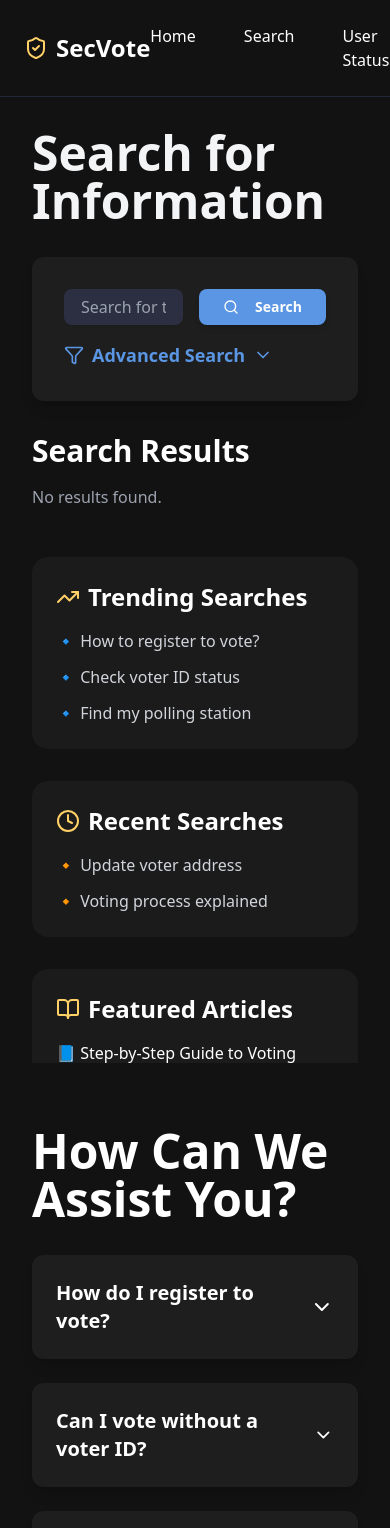
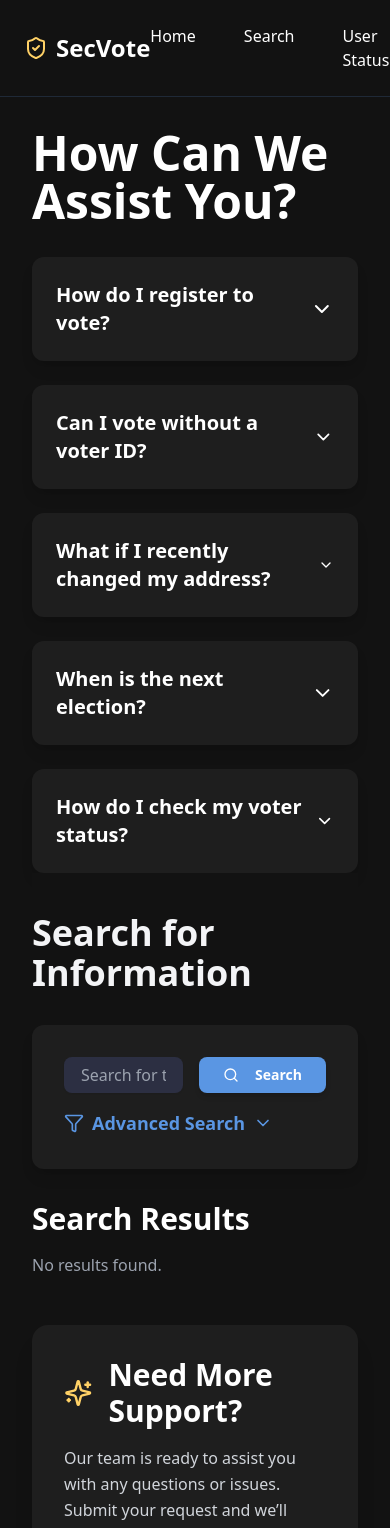
Before and after one commit to anushka312/SecVote, a React (Vite) app in the folder client/: page /help in a window 390 px wide. Shown: the top 1528 px of the page. Built offline with nearby package versions, Linux system fonts and the light colour scheme.

Commit message:
fix minor css issue

```diff
--- a/client/src/components/help/Help.jsx
+++ b/client/src/components/help/Help.jsx
@@ -2,7 +2,15 @@ import { useState } from "react";
 import { Input } from "@/components/ui/input";
 import { Textarea } from "@/components/ui/textarea";
 import { Button } from "@/components/ui/button";
-import { ChevronDown, Mail, MessageCircle, PhoneCall, HelpCircle, Sparkles } from "lucide-react";
+import {
+  ChevronDown,
+  Mail,
+  MessageCircle,
+  PhoneCall,
+  HelpCircle,
+  Sparkles,
+} from "lucide-react";
+import SearchPage from "../searchPage/Search.jsx";
 
 const faqs = [
   {
@@ -27,7 +35,7 @@ const faqs = [
   },
 ];
 
-export function HelpSupport() {
+const Help = () => {
   const [openIndex, setOpenIndex] = useState(null);
 
   const toggleFAQ = (index) => {
@@ -35,6 +43,7 @@ export function HelpSupport() {
   };
 
   return (
+    <>
       <div className="p-8 md:p-16 mx-auto grid grid-cols-1 lg:grid-cols-3 gap-12 bg-[#121212] text-white">
         {/* FAQ Section */}
         <div className="col-span-1 lg:col-span-2">
@@ -44,13 +53,20 @@ export function HelpSupport() {
 
           <div className="space-y-6">
             {faqs.map((faq, index) => (
-            <div key={index} className="bg-[#1e1e1e] p-6 rounded-xl shadow-lg hover:shadow-xl transition-transform duration-300">
+              <div
+                key={index}
+                className="bg-[#1e1e1e] p-6 rounded-xl shadow-lg hover:shadow-xl transition-transform duration-300"
+              >
                 <div
                   className="flex items-center justify-between cursor-pointer"
                   onClick={() => toggleFAQ(index)}
                 >
                   <h2 className="text-xl font-semibold">{faq.question}</h2>
-                <ChevronDown className={`w-6 h-6 transition-transform ${openIndex === index ? "rotate-180" : ""}`} />
+                  <ChevronDown
+                    className={`w-6 h-6 transition-transform ${
+                      openIndex === index ? "rotate-180" : ""
+                    }`}
+                  />
                 </div>
                 {openIndex === index && (
                   <p className="mt-4 text-gray-300">{faq.answer}</p>
@@ -58,17 +74,20 @@ export function HelpSupport() {
               </div>
             ))}
           </div>
+          <SearchPage />
         </div>
 
         {/* Contact & Support Options */}
         <div className="space-y-8">
           <div className="bg-[#1e1e1e] p-8 rounded-2xl shadow-xl relative overflow-hidden">
             <h2 className="text-3xl font-extrabold mb-4 flex items-center gap-2 text-white">
-    <Sparkles className="text-[#FFD166] w-10 h-10 mr-2" /> Need More Support?
+              <Sparkles className="text-[#FFD166] w-10 h-10 mr-2" /> Need More
+              Support?
             </h2>
 
             <p className="mb-4 text-gray-300 leading-relaxed">
-    Our team is ready to assist you with any questions or issues. Submit your request and we’ll respond promptly!
+              Our team is ready to assist you with any questions or issues.
+              Submit your request and we’ll respond promptly!
             </p>
 
             <form className="space-y-6 relative z-10">
@@ -109,8 +128,6 @@ export function HelpSupport() {
             </form>
           </div>
 
-
-
           {/* Support Options */}
           <div className="flex flex-col gap-4">
             <button className="flex items-center gap-4 px-6 py-3 rounded-xl bg-[#1e1e1e] transition duration-300 shadow-md">
@@ -144,20 +161,8 @@ export function HelpSupport() {
           </div>
         </div>
       </div>
+    </>
   );
-}
+};
 
-import React from 'react'
-import Search from "@/pages/protected/Search.jsx";
-import SearchPage from "../searchPage/Search.jsx";
-
-const Help = () => {
-  return (
-    <>
-      <SearchPage />
-      <HelpSupport />
-    </>
-  )
-}
-
-export default Help
+export default Help;
--- a/client/src/components/landing/Header.jsx
+++ b/client/src/components/landing/Header.jsx
@@ -4,12 +4,14 @@ import { Button } from "@/components/ui/button";
 
 const Header = () => {
   return (
-    <header className="fixed top-0 left-0 w-full bg-[#121212]/80 backdrop-blur-md border-b border-gray-800 z-50">
+    <header className="fixed top-0 left-0 w-full bg-gradient-to-r from-indigo-900 via-transparent border-b border-gray-800 z-50">
       <div className="container mx-auto px-6 py-4 flex justify-between items-center">
         {/* Logo */}
         <div className="flex items-center gap-2 text-white font-bold text-2xl">
+        <Link to="/">
           <ShieldCheck className="w-6 h-6 text-[#FFD166]" />
           SecVote
+          </Link>
         </div>
 
         {/* Navigation */}
--- a/client/src/components/searchPage/Search.jsx
+++ b/client/src/components/searchPage/Search.jsx
@@ -17,10 +17,10 @@ export default function SearchPage() {
 
 
   return (
-    <div className="p-8 md:p-16 mx-auto grid grid-cols-1 lg:grid-cols-3 gap-12 bg-[#121212] text-white">
+    <div className="pt-10 mx-auto grid grid-cols-1 lg:grid-cols-3 gap-12 bg-[#121212] text-white">
       {/* Main Search Section */}
       <div className="col-span-1 lg:col-span-2">
-        <h1 className="text-5xl font-extrabold text-gray-100 mb-8">Search for Information</h1>
+        <h1 className="text-4xl font-extrabold text-gray-100 mb-8">Search for Information</h1>
 
         <div className="bg-[#1e1e1e] p-8 rounded-xl shadow-lg">
           <div className="flex items-center space-x-4">
@@ -80,63 +80,7 @@ export default function SearchPage() {
       </div>
 
       {/* Sidebar */}
-      <div className="space-y-8 max-h-[60vh] overflow-y-scroll">
-        {/* Trending Searches */}
-        <div className="bg-[#1b1b1b] p-6 rounded-2xl">
-          <h2 className="text-2xl font-bold mb-4 flex items-center gap-2">
-            <TrendingUp className="text-[#FFD166] w-6 h-6" /> Trending Searches
-          </h2>
-          <ul className="space-y-3">
-            <li className="text-gray-300 hover:text-white cursor-pointer">🔹 How to register to vote?</li>
-            <li className="text-gray-300 hover:text-white cursor-pointer">🔹 Check voter ID status</li>
-            <li className="text-gray-300 hover:text-white cursor-pointer">🔹 Find my polling station</li>
-          </ul>
-        </div>
 
-        {/* Recently Searched */}
-        <div className="bg-[#1b1b1b] p-6 rounded-2xl">
-          <h2 className="text-2xl font-bold mb-4 flex items-center gap-2">
-            <Clock className="text-[#FFD166] w-6 h-6" /> Recent Searches
-          </h2>
-          <ul className="space-y-3">
-            <li className="text-gray-300 hover:text-white cursor-pointer">🔸 Update voter address</li>
-            <li className="text-gray-300 hover:text-white cursor-pointer">🔸 Voting process explained</li>
-          </ul>
-        </div>
-
-        {/* Featured Articles */}
-        <div className="bg-[#1b1b1b] p-6 rounded-2xl">
-          <h2 className="text-2xl font-bold mb-4 flex items-center gap-2">
-            <BookOpen className="text-[#FFD166] w-6 h-6" /> Featured Articles
-          </h2>
-          <ul className="space-y-3">
-            <li className="text-blue-400 hover:underline cursor-pointer">📘 Step-by-Step Guide to Voting</li>
-            <li className="text-blue-400 hover:underline cursor-pointer">📘 What to Bring on Election Day</li>
-          </ul>
-        </div>
-
-        {/* Search Tips */}
-        <div className="bg-[#1b1b1b] p-6 rounded-2xl">
-          <h2 className="text-2xl font-bold mb-4 flex items-center gap-2">
-            <Lightbulb className="text-[#FFD166] w-6 h-6" /> Search Tips
-          </h2>
-          <ul className="space-y-3">
-            <li className="text-gray-300">⚡ Use specific keywords for better results.</li>
-            <li className="text-gray-300">⚡ Try alternative terms if needed.</li>
-          </ul>
-        </div>
-
-        {/* Help Section */}
-        <div className="bg-[#1b1b1b] p-6 rounded-2xl">
-          <h2 className="text-2xl font-bold mb-4 flex items-center gap-2">
-            <HelpCircle className="text-[#FFD166] w-6 h-6" /> Need Help?
-          </h2>
-          <p className="text-gray-300 mb-4">Check out our Help Center for more assistance.</p>
-          <Link to="/help">
-          <Button className="bg-[#FFD166] text-black px-4 py-2 rounded-lg hover:bg-[#E6C155]">Visit Help Center</Button>
-          </Link>
-        </div>
-      </div>
     </div>
   );
 }
--- a/client/src/pages/PollingStation.jsx
+++ b/client/src/pages/PollingStation.jsx
@@ -43,7 +43,7 @@ const PollingStation = () => {
     return (
         <>
             <div className="p-8 md:p-16 mx-auto bg-[#121212] text-white">
-                <h1 className="text-center p-2 text-4xl font-bold text-gray-200">Polling Station information</h1>
+                <h1 className="text-center p-2 mb-4 text-5xl font-extrabold text-gray-200">Polling Station Information</h1>
 
                 <div className="flex flex-col justify-start gap-4">
                     {/*Polling Station Info */}
@@ -59,8 +59,8 @@ const PollingStation = () => {
                         </div>
 
                         {/* Polling Station Details */}
-                        <div className="p-6 bg-[#1e1e1e] rounded-xl shadow-lg text-2xl flex flex-col justify-start items-start gap-1">
-                            <h2 className="text-3xl font-bold mb-4 text-center">{station.name}</h2>
+                        <div className="p-6 bg-[#1e1e1e] rounded-xl shadow-lg text-lg flex flex-col justify-start items-start gap-1">
+                            <h2 className="text-2xl font-bold mb-4 text-center">{station.name}</h2>
                             <p className="text-gray-400">Assembly Constituency: <span className="font-semibold text-white">{station.AC}</span></p>
                             <p className="text-gray-400">Polling Station: <span className="font-semibold text-white">{station.PS}</span></p>
                             <p className="text-gray-400">Constituency: <span className="font-semibold text-white">{station.constituency}</span></p>
--- a/client/src/pages/UserSearch.jsx
+++ b/client/src/pages/UserSearch.jsx
@@ -87,7 +87,7 @@ function UserSearch() {
         <div className="min-h-screen bg-[#121212] py-12 px-4 sm:px-6 lg:px-8">
             <div className="max-w-3xl mx-auto">
                 <div className="mb-8">
-                    <h1 className="text-3xl font-bold text-white mb-6 text-center">Search Voter</h1>
+                    <h1 className="text-5xl font-extrabold text-white mb-6 text-center">Search Voter</h1>
                     <form onSubmit={handleSearch} className="flex gap-4">
                         <input
                             type="text"
```
Lines whose indentation alone changed are shown as unchanged.
